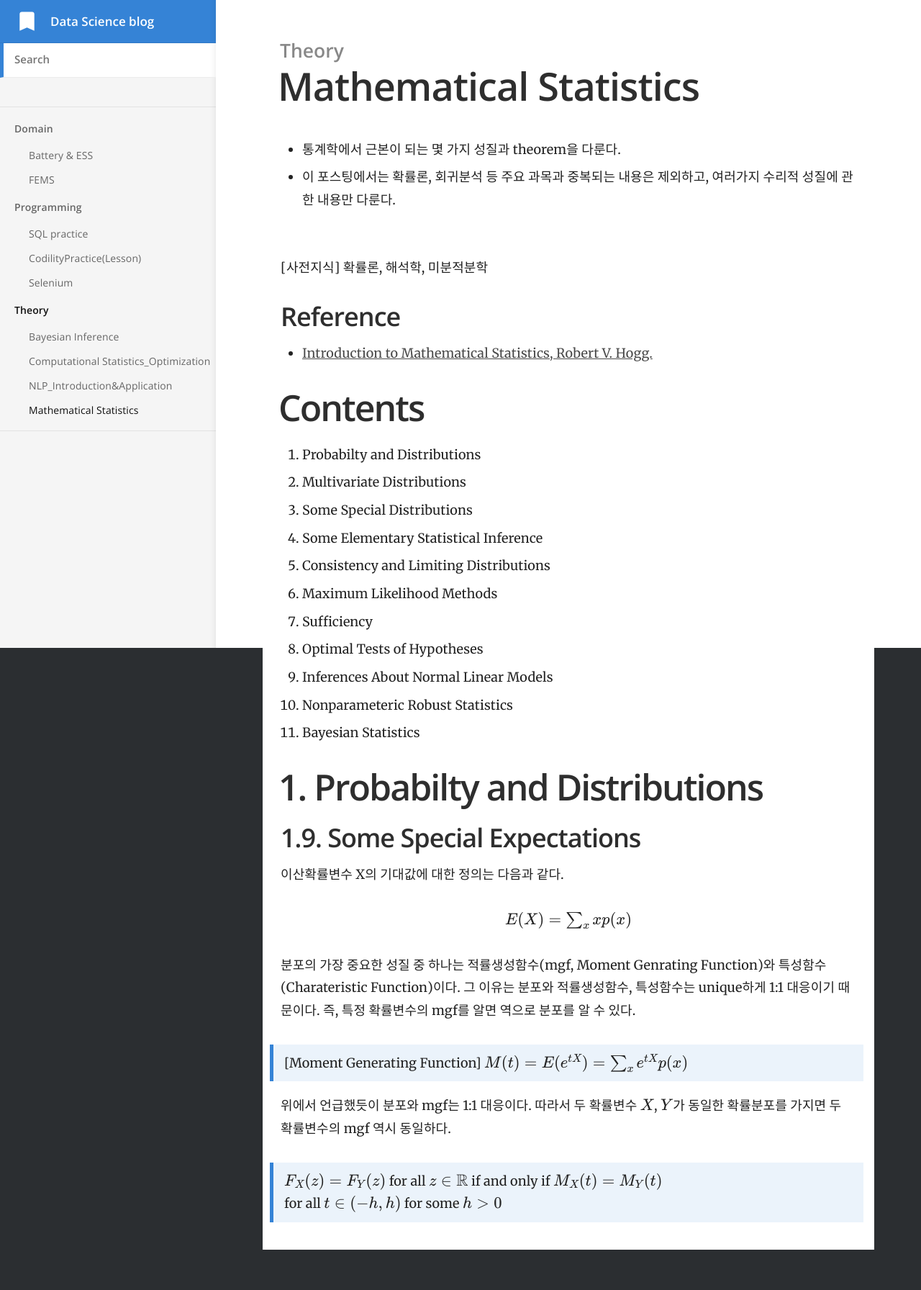
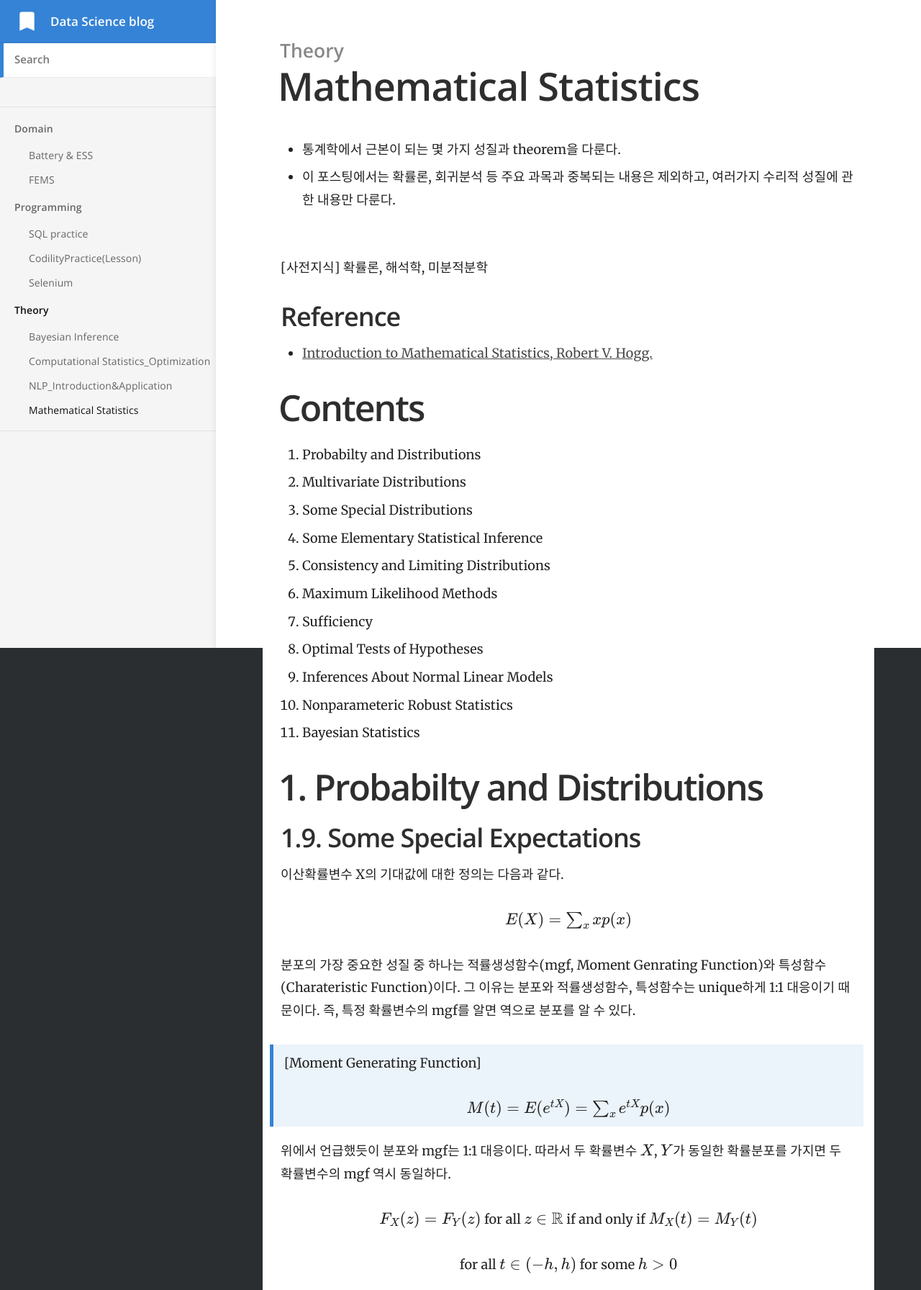
Before and after one commit to yrk3434/yrk3434.github.io, a Jekyll site: the page built from _docs/Theory/Mathematical Statistics.md, in a window 1280 px wide. Shown: the whole page at 72% size. Built offline with Jekyll 4.4.1, drawn with Linux system fonts in a browser that asks for light colours; formulas are drawn with MathJax 3; before the commit the page ends 1736 px from its top, so only the background shows below that.

```diff
--- a/_docs/Theory/Mathematical Statistics.md
+++ b/_docs/Theory/Mathematical Statistics.md
@@ -41,8 +41,10 @@ toc_label: 목차
 <br/>
 분포의 가장 중요한 성질 중 하나는 적률생성함수(mgf, Moment Genrating Function)와 특성함수(Charateristic Function)이다. 그 이유는 분포와 적률생성함수, 특성함수는 unique하게 1:1 대응이기 때문이다. 즉, 특정 확률변수의 mgf를 알면 역으로 분포를 알 수 있다.
 <br/>
-> [Moment Generating Function]  $ M(t)=E( e^{tX} )  = \sum_x e^{tX} p(x) $
+> [Moment Generating Function]
+> <center>$ M(t)=E( e^{tX} )  = \sum_x e^{tX} p(x) $ <center/>
 
 위에서 언급했듯이 분포와 mgf는 1:1 대응이다. 따라서 두 확률변수 $ X $, $ Y $가 동일한 확률분포를 가지면 두 확률변수의 mgf 역시 동일하다.
 
-> $ F_X(z) = F_Y(z)$ for all $ z \in \mathbb{R} $ if and only if $ M_X(t) = M_Y(t) $ <br/> for all $ t \in (-h,h) $ for some $h>0$
+<center> $ F_X(z) = F_Y(z)$ for all $ z \in \mathbb{R} $ if and only if $ M_X(t) = M_Y(t) $ <center/> <br/>
+<center> for all $ t \in (-h,h) $ for some $h>0$  <center/>
```
